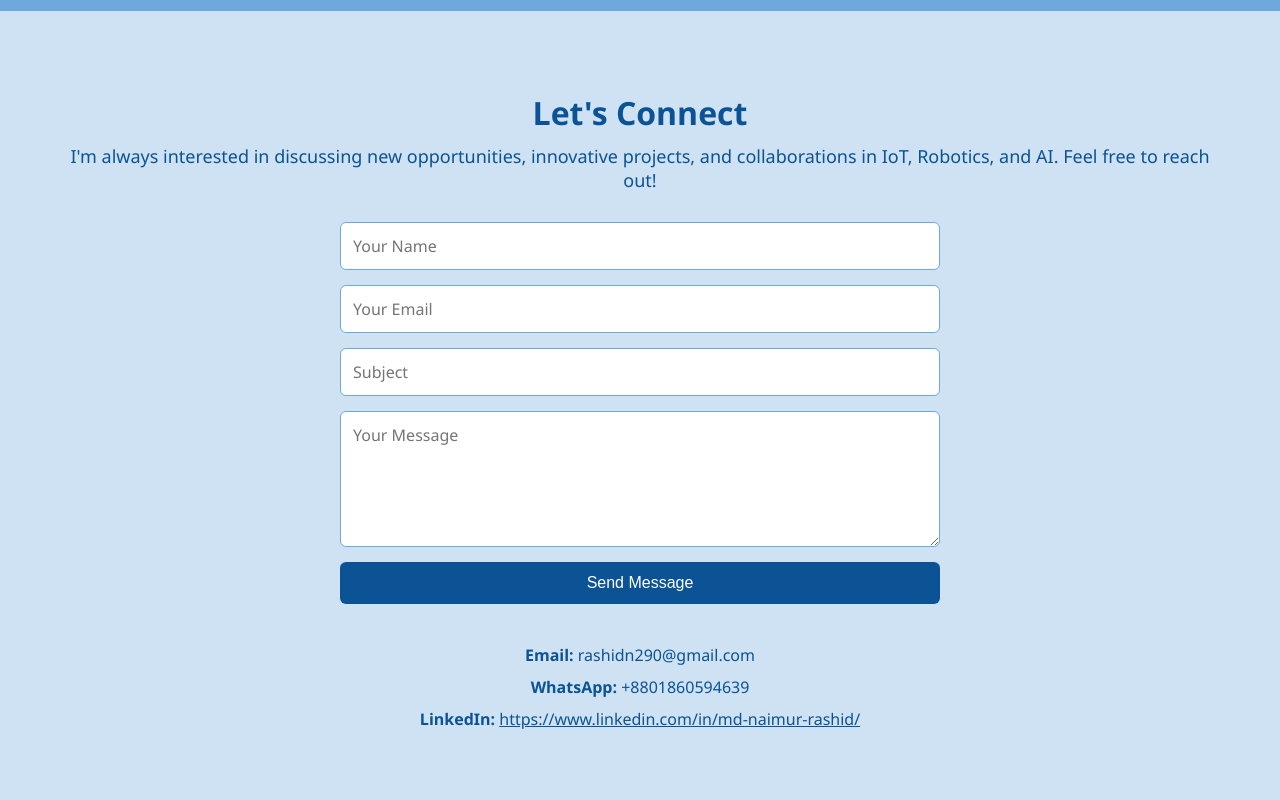
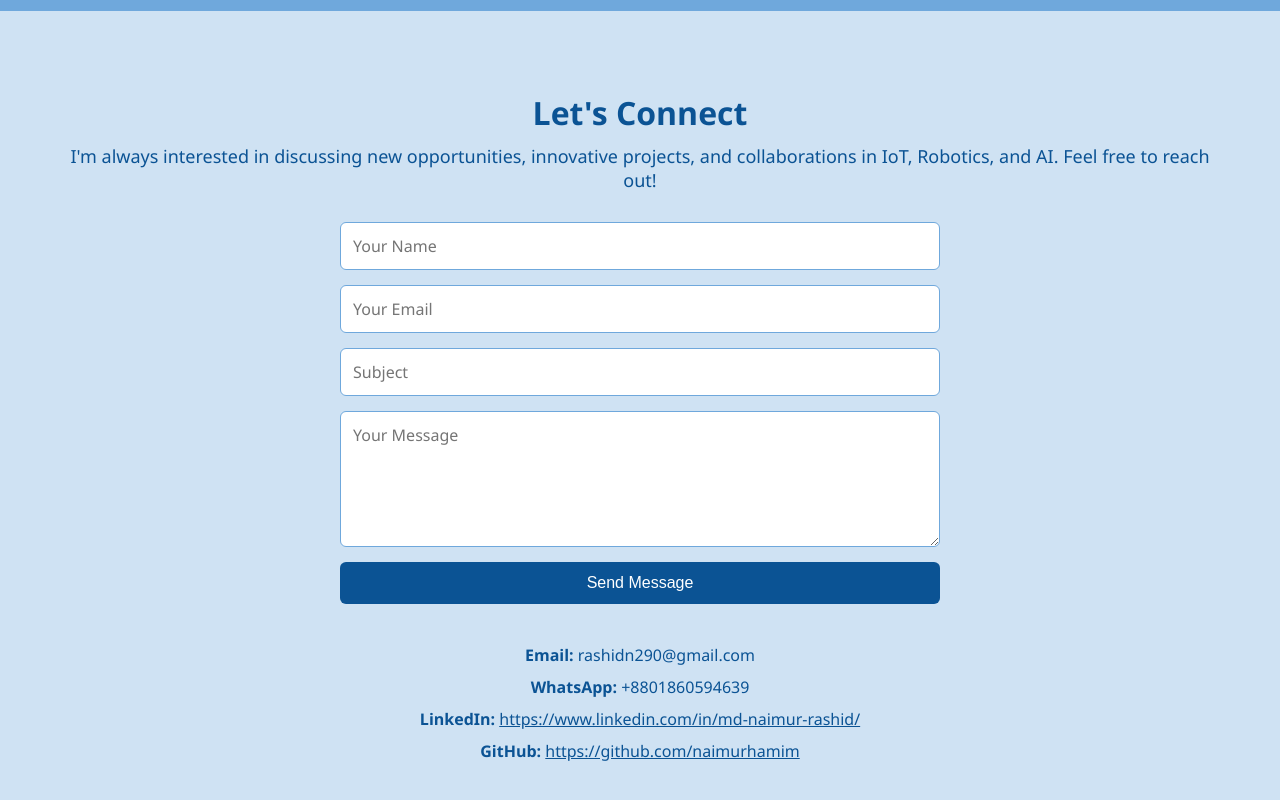
Before and after one commit to naimurhamim/portfolio-of-naimur, a plain HTML site: page index.html in a window 1280 px wide. Shown: the part 1991-2791 px from the top of the page. Drawn offline with Linux system fonts and the light colour scheme.

Commit message:
updated portfolio

```diff
--- a/index.html
+++ b/index.html
@@ -164,6 +164,11 @@
           https://www.linkedin.com/in/md-naimur-rashid/
         </a>
       </p>
+      <p><strong>GitHub:</strong>
+        <a href="https://github.com/naimurhamim" target="_blank">
+          https://github.com/naimurhamim
+        </a>
+      </p>
     </div>
   </div>
 </section>
```
